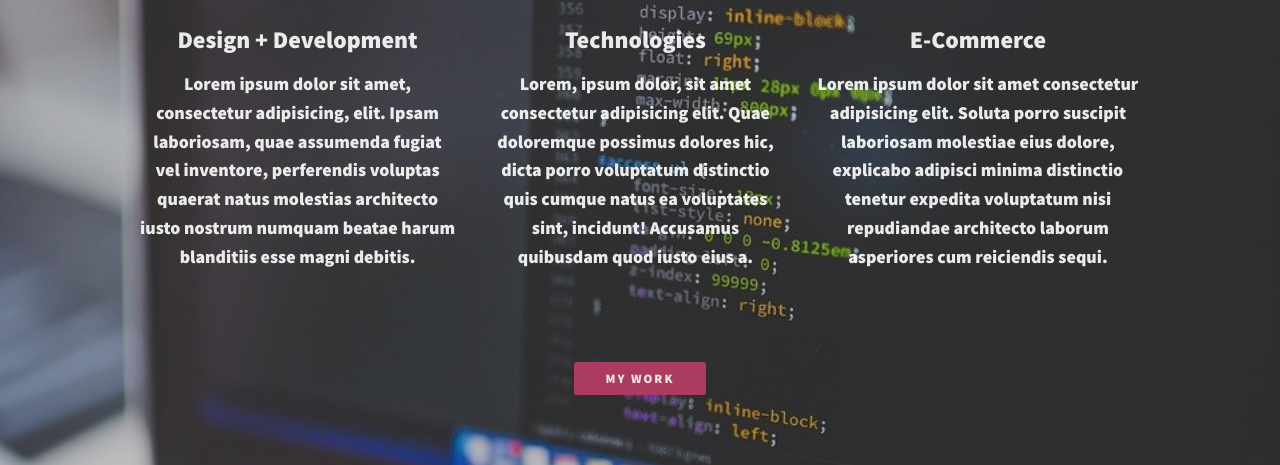
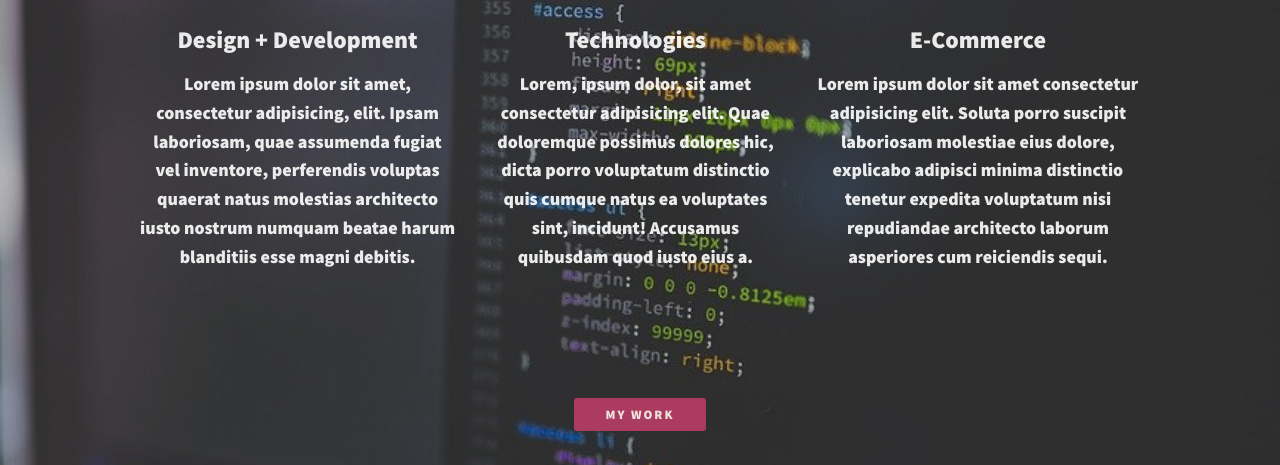
Before and after one commit to JoachimByrnesShay/Portfolio1, a plain HTML site: page index.html in a window 1280 px wide. Shown: the part 795-1260 px from the top of the page. Drawn offline with nearby package versions, Linux system fonts and the light colour scheme.

Commit message:
adjust background image leftward2

```diff
--- a/css/styles.css
+++ b/css/styles.css
@@ -325,11 +325,15 @@ header {
   opacity: 0.9;
 }
 
+.my-services p {
+  margin-bottom: 3em;
+}
+
 .my-services::after {
   content: "";
   background-image: url(../img2/coding-1853305_1280.jpg);
   background-size: cover;
-  left: -24em;
+  left: -34em;
   right: 0;
   top: 0;
   bottom: 0;
```
